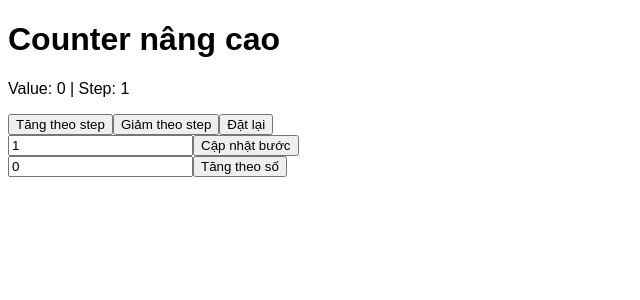
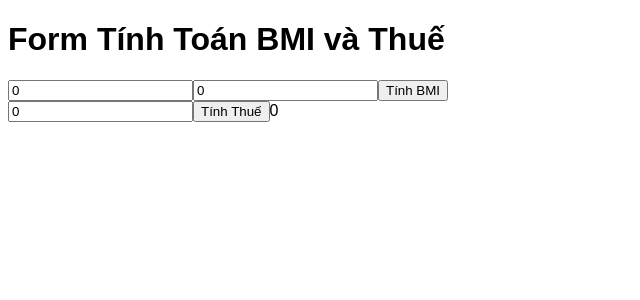
Before and after one commit to luuvanphat/PhatTrienGiaoDienUngDung, a React (Vite) app in the folder Tuan9Lan2/: page / in a window 1280 px wide. Shown: the top 300 px of the page, without its empty margins (0-640 px from the left). Built offline with nearby package versions, Linux system fonts and the light colour scheme.

Commit message:
commit 8: BMI + TAX

```diff
--- a/Tuan9Lan2/src/App.jsx
+++ b/Tuan9Lan2/src/App.jsx
@@ -1,46 +1,55 @@
 // src/App.jsx
-import React, { useState } from 'react';
+import React from 'react';
 import { useDispatch, useSelector } from 'react-redux';
-import { increment, decrement, reset, incrementByAmount, setStep } from './redux/counterSliceAdvance';  // Counter nâng cao
+import { updateInput, calculateBMI, calculateTax } from './redux/formSlice';
 
 function App() {
   const dispatch = useDispatch();
+  const { weight, height, result, taxAmount } = useSelector((state) => state.form);
 
-  // Lấy giá trị và step từ Redux store
-  const { value, step } = useSelector((state) => state.counterAd);
+  const handleInputChange = (e) => {
+    dispatch(updateInput({ field: e.target.name, value: e.target.value }));
+  };
 
-  const [amount, setAmount] = useState(0);  // Để nhập số cho incrementByAmount
-  const [newStep, setNewStep] = useState(step);  // Để thay đổi step cho counter nâng cao
+  const handleCalculateBMI = () => {
+    dispatch(calculateBMI());
+  };
 
-  const handleAmountChange = (e) => setAmount(Number(e.target.value));
-  const handleStepChange = (e) => setNewStep(Number(e.target.value));
+  const handleCalculateTax = () => {
+    dispatch(calculateTax({ income: weight }));
+  };
 
   return (
     <div>
-      <h1>Counter nâng cao</h1>
-      <p>Value: {value} | Step: {step}</p>
-      <button onClick={() => dispatch(increment())}>Tăng theo step</button>
-      <button onClick={() => dispatch(decrement())}>Giảm theo step</button>
-      <button onClick={() => dispatch(reset())}>Đặt lại</button>
-
+      <h1>Form Tính Toán BMI và Thuế</h1>
       <div>
         <input
           type="number"
-          value={newStep}
-          onChange={handleStepChange}
-          placeholder="Nhập bước"
+          name="weight"
+          value={weight}
+          onChange={handleInputChange}
+          placeholder="Cân nặng (kg)"
         />
-        <button onClick={() => dispatch(setStep(newStep))}>Cập nhật bước</button>
+        <input
+          type="number"
+          name="height"
+          value={height}
+          onChange={handleInputChange}
+          placeholder="Chiều cao (m)"
+        />
+        <button onClick={handleCalculateBMI}>Tính BMI</button>
+        {result && <p>BMI của bạn: {result}</p>}
       </div>
-
       <div>
         <input
           type="number"
-          value={amount}
-          onChange={handleAmountChange}
-          placeholder="Nhập số"
+          name="income"
+          value={weight} // Dùng cân nặng làm thu nhập giả sử
+          onChange={handleInputChange}
+          placeholder="Thu nhập"
         />
-        <button onClick={() => dispatch(incrementByAmount(amount))}>Tăng theo số</button>
+        <button onClick={handleCalculateTax}>Tính Thuế</button>
+        {taxAmount && <p>Thuế phải trả: {taxAmount}</p>}
       </div>
     </div>
   );
--- /dev/null
+++ b/Tuan9Lan2/src/redux/formSlice.jsx
@@ -0,0 +1,33 @@
+// src/redux/formSlice.js
+import { createSlice } from '@reduxjs/toolkit';
+
+const initialState = {
+  weight: 0,
+  height: 0,
+  result: null,
+  taxAmount: 0,
+};
+
+const formSlice = createSlice({
+  name: 'form',
+  initialState,
+  reducers: {
+    updateInput: (state, action) => {
+      const { field, value } = action.payload;
+      state[field] = value;
+    },
+    calculateBMI: (state) => {
+      if (state.weight && state.height) {
+        const bmi = state.weight / (state.height * state.height);
+        state.result = bmi;
+      }
+    },
+    calculateTax: (state, action) => {
+      const { income } = action.payload;
+      state.taxAmount = income * 0.1;  // Giả sử thuế là 10%
+    },
+  },
+});
+
+export const { updateInput, calculateBMI, calculateTax } = formSlice.actions;
+export default formSlice.reducer;
--- a/Tuan9Lan2/src/redux/store.jsx
+++ b/Tuan9Lan2/src/redux/store.jsx
@@ -7,6 +7,7 @@ import themeReducer from './themeSlice';
 import cartReducer from './cartSlice';
 import authReducer from './authSlice';
 import usersReducer from './usersSlice';
+import formReducer from './formSlice';
 
 export const store = configureStore({
   reducer: {
@@ -17,5 +18,6 @@ export const store = configureStore({
     cart: cartReducer,
     auth: authReducer,
     users: usersReducer,
+    form: formReducer,
   },
 });
```
Also changed, not shown: Tuan9Lan2/minhchung/commit8_BMI_TAX.png (added).
